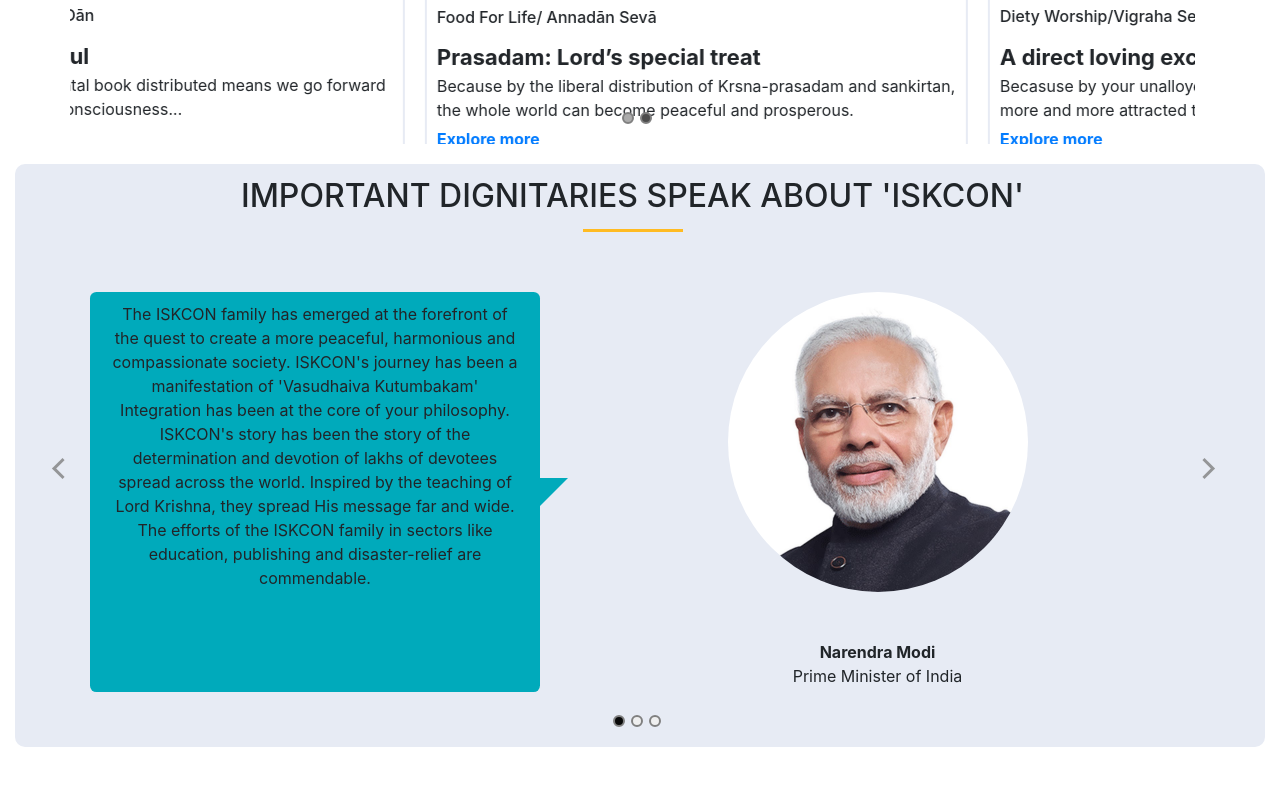
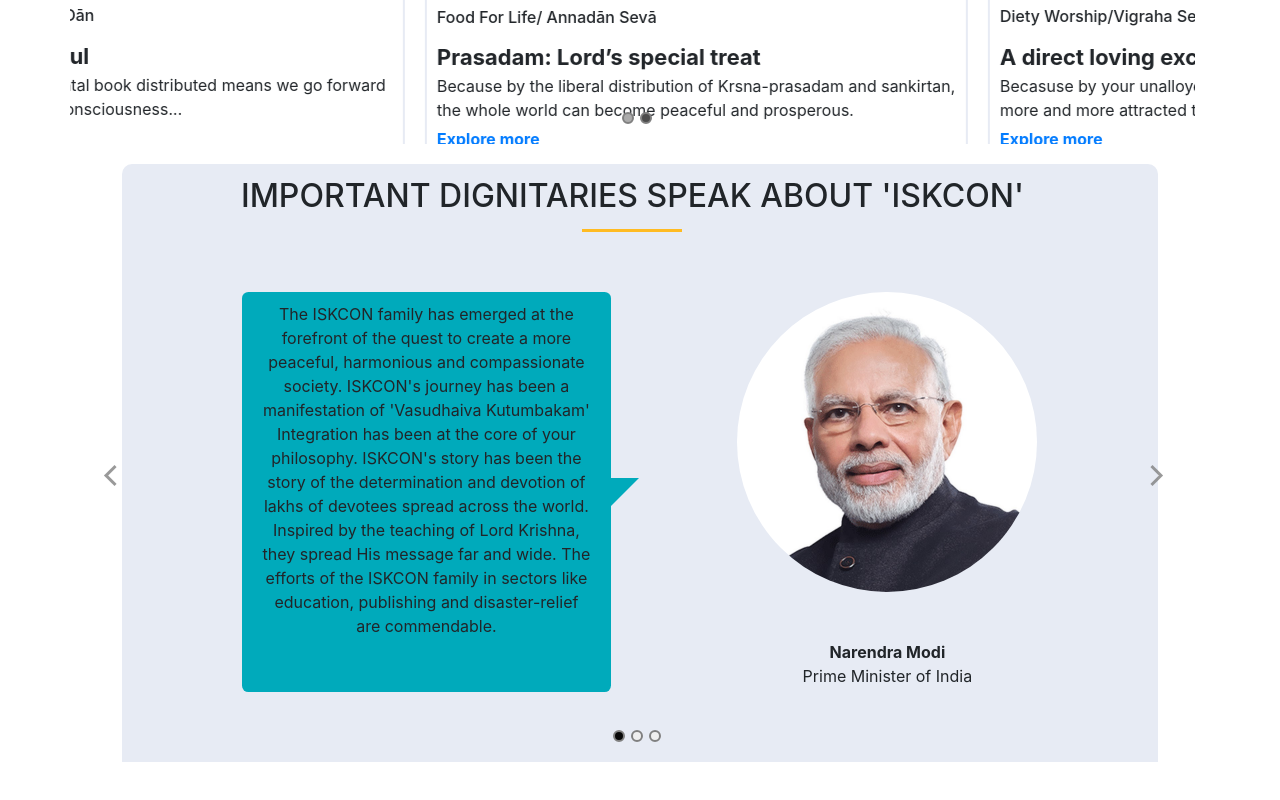
Before and after one commit to utkarsh858/gopalseva, a React (Create React App) app: page / in a window 1280 px wide. Shown: the part 3721-4521 px from the top of the page. Built offline with nearby package versions, Linux system fonts and the light colour scheme.

Commit message:
pecarousel 2 update #1

```diff
--- a/src/Appreciation.js
+++ b/src/Appreciation.js
@@ -8,7 +8,7 @@
 
 	render(){
 		return(
-			<center style={{position:"relative",marginBottom:"40px"}}>
+			<center class="center-appr">
 			<div class="bubble">
 
 				{this.props.content}
--- a/src/Home.js
+++ b/src/Home.js
@@ -808,7 +808,12 @@
 </div>
 
 
+    <div class=" row">
 
+
+      <div class="d-none d-lg-block col-lg-1"></div>
+
+    <div class="col-12 col-lg-10">
     <div class="our-value">
         <div class="container transparent-mk-our-values">
 
@@ -818,7 +823,8 @@
             </div>
 
 
-            <div class="our-value-items">
+            <div class="our-value-items ">
+
 
                     <Carousel
                       arrows = {false}
@@ -839,11 +845,15 @@
                         <Appreciation content={"We achieve much more when we collaborate. We forge alliances and partnerships to ensure a positive and long term impact on people's lives. Our supporters are a key part of the solution. We work together to accomplish our goals."} title={"Former Chief Minister of Maharastra"} image={devendra} name={"Devendra Fadnavis"}/>
 
                     </Carousel>
-
             </div>
 
 
         </div>
+    </div>
+
+    </div>
+    <div class="d-none d-lg-block col-lg-1"></div>
+
     </div>
 
     <div class="empty-gap-creater">
--- a/src/css/Appreciation.css
+++ b/src/css/Appreciation.css
@@ -6,7 +6,17 @@
 	padding:  10px 20px 10px 20px;
 }
 */
+.center-appr{
+	position: relative;
+	margin-bottom:40px;
+}
 
+@media screen and (min-width: 500px) {
+	.center-appr{
+		padding-left : 100px;
+	}
+
+}
 .bubble{
 	float:left;
 	position: relative;
--- a/src/css/style.css
+++ b/src/css/style.css
@@ -25,6 +25,7 @@
 	padding-right: 30px;
   padding-left: 30px;
 }*/
+
 
 .custom-right-arrow {
   position: absolute !important;
```
Lines whose indentation alone changed are shown as unchanged.
